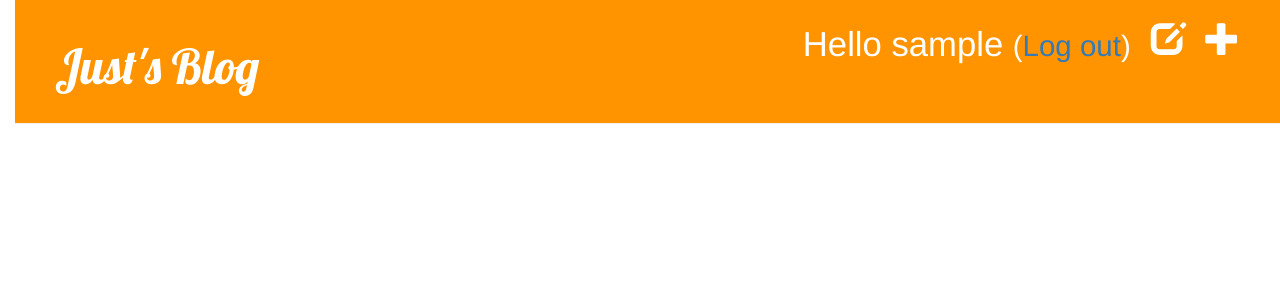
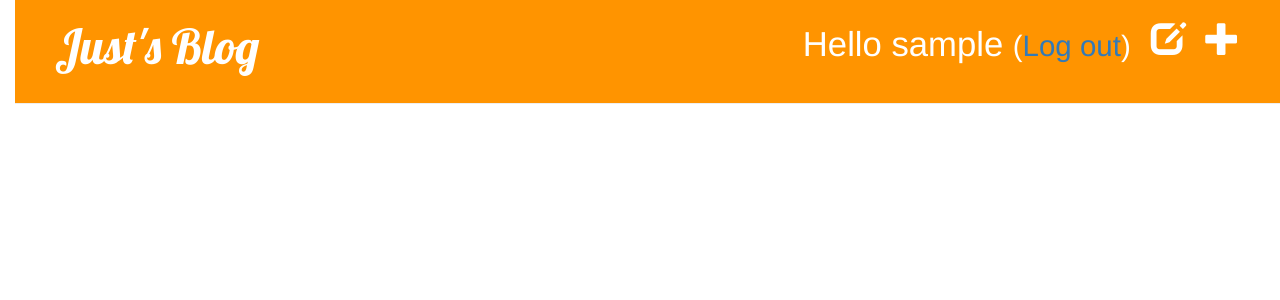
Before and after one commit to JCBlignaut/my-first-blog, a Django app: a page that uses blog/templates/blog/base.html in a window 1280 px wide. Shown: the top 300 px of the page. Run offline with Django 3.2, Linux system fonts and the light colour scheme; the visitor is signed in with stand-in values (Sample User, id 1); data that the repository does not hold is empty; some libraries are stand-ins or nearby versions.

Commit message:
Changed h1 top margins.

```diff
--- a/blog/static/css/blog.css
+++ b/blog/static/css/blog.css
@@ -54,3 +54,7 @@ h1, h2, h3, h4 {
 .post h1 a, .post h1 a:visited {
     color: #000000;
 }
+
+h1, .h1 {
+    margin-top: 0px;
+}
```
Also changed, not shown: 1 other file.
